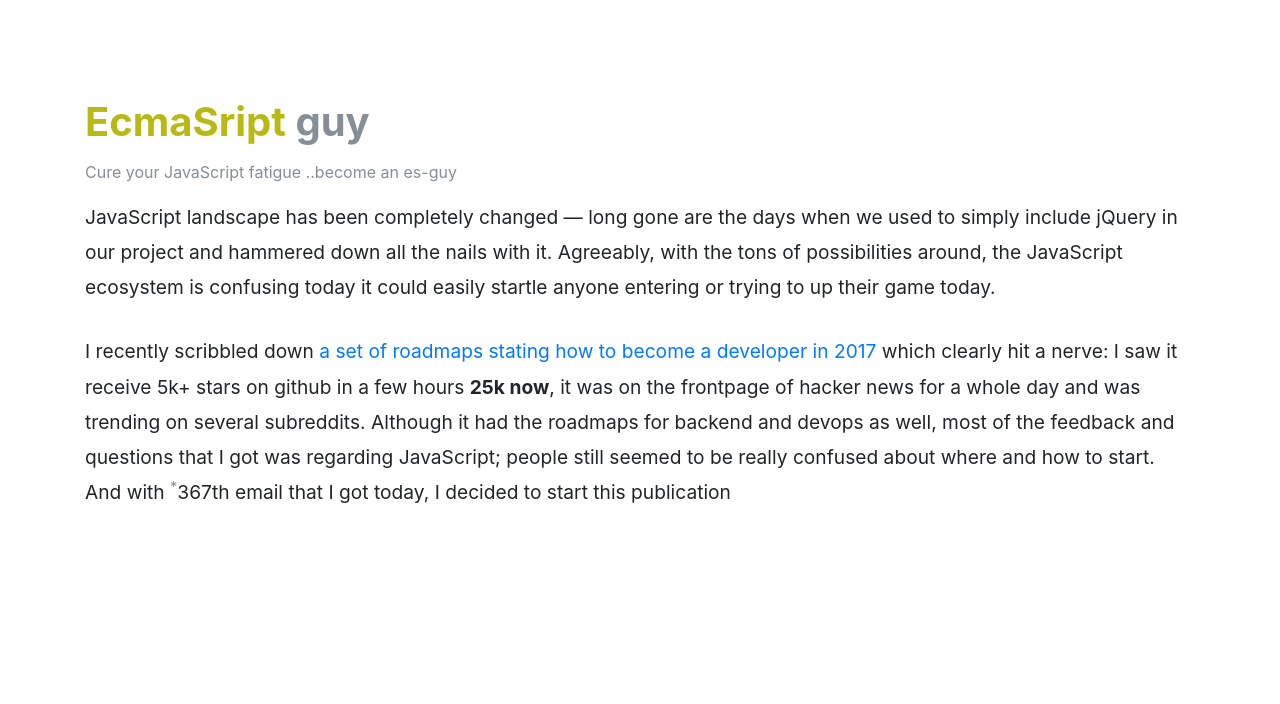
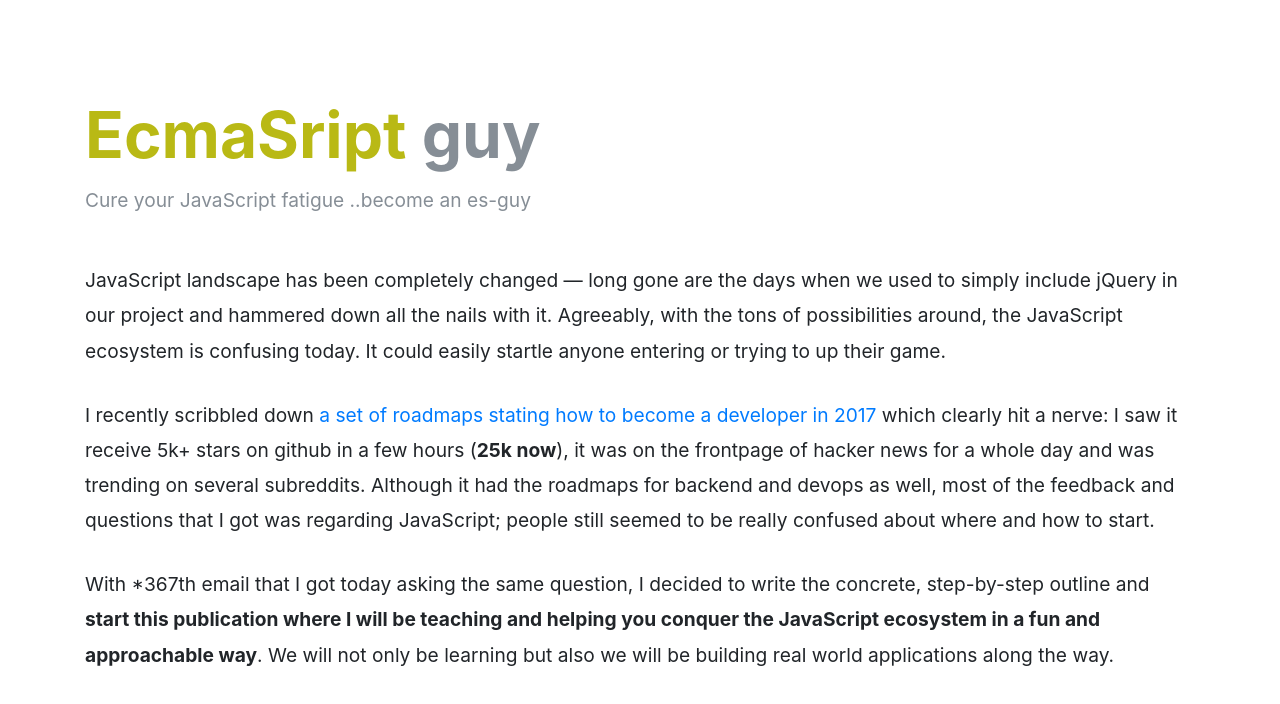
Before and after one commit to ardisplay/esguy.github.io, a plain HTML site: page index.html in a window 1280 px wide. Drawn offline with nearby package versions, Linux system fonts and the light colour scheme.

Commit message:
More information

```diff
--- a/assets/css/style.css
+++ b/assets/css/style.css
@@ -1,6 +1,11 @@
 .post-header h1 {
     font-weight: 700;
     color: #b9b915;
+    font-size: 4rem;
+}
+
+.post-header p {
+    font-size: 1.2rem;
 }
 
 .post-body p {
@@ -12,3 +17,7 @@
 .mt-100 {
     margin-top: 100px;
 }
+
+.post-header {
+    margin-bottom: 3rem;
+}
--- a/index.html
+++ b/index.html
@@ -17,10 +17,15 @@
                 <p class="text-muted">Cure your JavaScript fatigue ..become an es-guy</p>
             </div>
             <div class="post-body">
-                <p>JavaScript landscape has been completely changed &mdash; long gone are the days when we used to simply include jQuery in our project and hammered down all the nails with it. Agreeably, with the tons of possibilities around, the JavaScript ecosystem is confusing today it could easily startle anyone entering or trying to
-                    up their game today.</p>
+                <p>JavaScript landscape has been completely changed &mdash; long gone are the days when we used to simply include jQuery in our project and hammered down all the nails with it. Agreeably, with the tons of possibilities around, the JavaScript ecosystem is confusing today. It could easily startle anyone entering or trying to
+                    up their game.</p>
 
-                <p>I recently scribbled down <a href="#">a set of roadmaps stating how to become a developer in 2017</a> which clearly hit a nerve: I saw it receive 5k+ stars on github in a few hours <span class="font-weight-bold">25k now</span>, it was on the frontpage of hacker news for a whole day and was trending on several subreddits. Although it had the roadmaps for backend and devops as well, most of the feedback and questions that I got was regarding JavaScript; people still seemed to be really confused about where and how to start. And with <sup class="text-muted">*</sup>367th email that I got today, I decided to start this publication</p>
+                <p>I recently scribbled down <a target="_blank" href="http://github.com/kamranahmedse/developer-roadmap">a set of roadmaps stating how to become a developer in 2017</a> which clearly hit a nerve: I saw it receive 5k+ stars on github in a few hours (<span class="font-weight-bold">25k now</span>), it was on the frontpage of
+                    hacker news for a whole day and was trending on several
+                    subreddits. Although it had the roadmaps for backend and devops as well, most of the feedback and questions that I got was regarding JavaScript; people still seemed to be really confused about where and how to start.</p>
+
+                <p>With *367th email that I got today asking the same question, I decided to write the concrete, step-by-step outline and <span class="font-weight-bold">start this publication where I will be teaching and helping you conquer the JavaScript ecosystem in a fun and approachable way</span>. We will not only be learning but
+                    also we will be building real world applications along the way.</p>
             </div>
         </div>
     </div>
```
